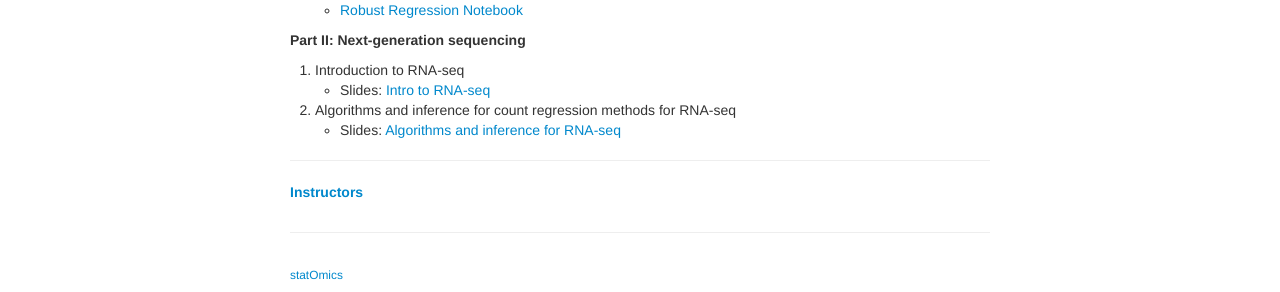
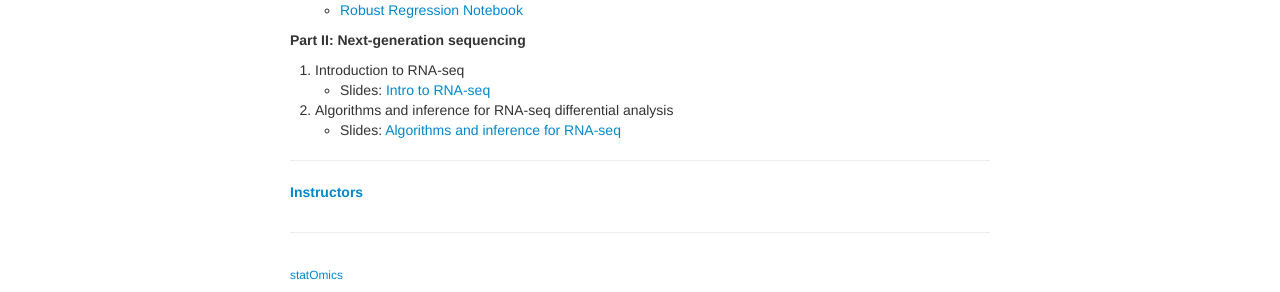
Before and after one commit to statOmics/statisticalGenomicsCourse2018, a Jekyll site: the page built from index.md, in a window 1280 px wide. Shown: the part 1553-1845 px from the top of the page. Built offline with Jekyll 4.4.1, drawn with Linux system fonts in a browser that asks for light colours.

Commit message:
RNA-seq slides

```diff
--- a/index.md
+++ b/index.md
@@ -74,7 +74,7 @@
   1. Introduction to RNA-seq
   - Slides: [Intro to RNA-seq](assets/rna-seq1.pdf)
 
-  2. Algorithms and inference for count regression methods for RNA-seq
+  2. Algorithms and inference for RNA-seq differential analysis
   - Slides: [Algorithms and inference for RNA-seq](assets/rna-seq2.pdf)
 
 ---
```
Also changed, not shown: 1 other file.
